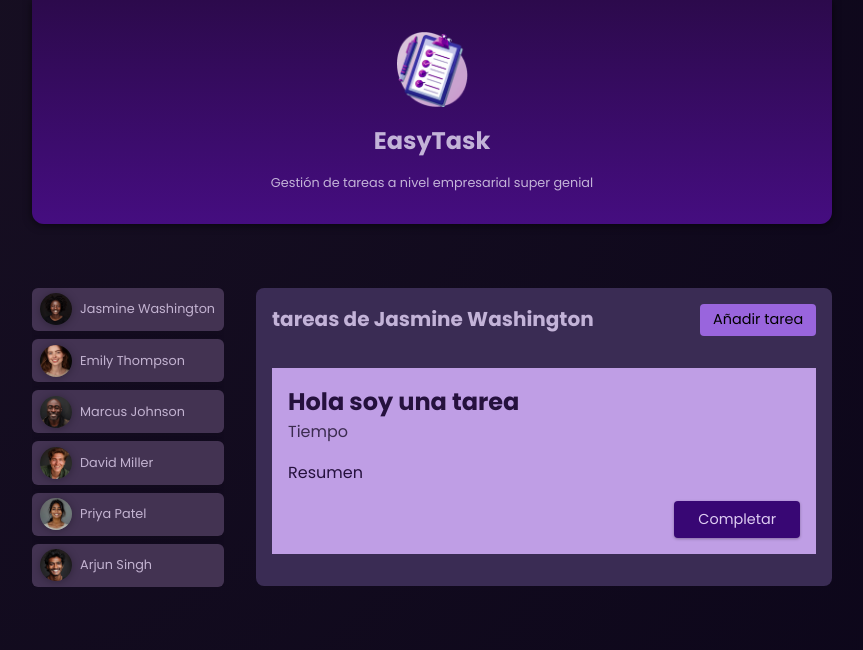
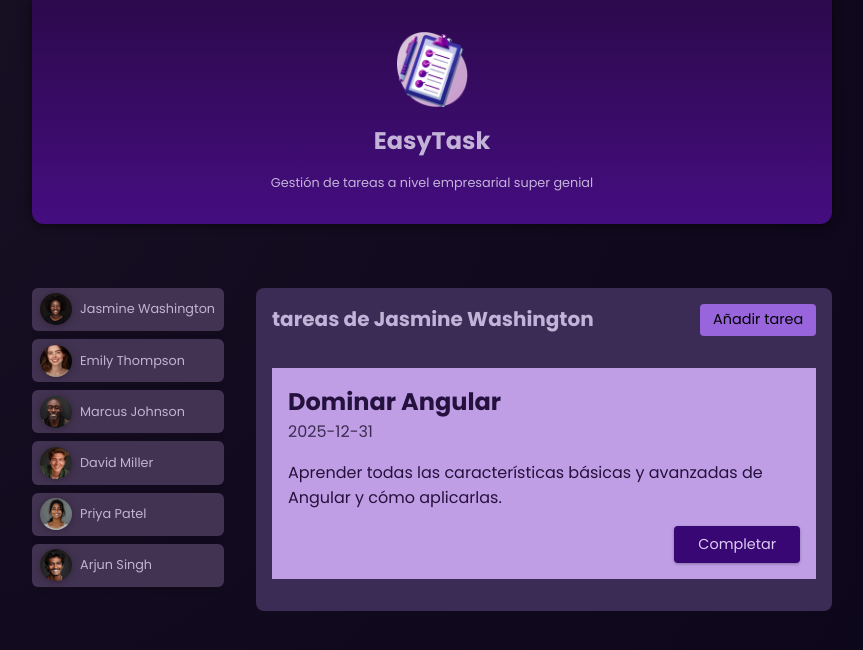
Before and after one commit to BryanVas24/Primerproyecto, an Angular app: page / in a window 1280 px wide. Both pictures are taken after a click on the button "Jasmine Washington". Shown: the top 650 px of the page, without its empty margins (208-1071 px from the left). Built offline with nearby package versions, Linux system fonts and the light colour scheme.

Commit message:
Mostrando el contenido de las tareas

```diff
--- a/src/app/tasks/task/task.component.html
+++ b/src/app/tasks/task/task.component.html
@@ -1,7 +1,7 @@
 <article>
-  <h2>Hola soy una tarea</h2>
-  <time datetime="">Tiempo</time>
-  <p>Resumen</p>
+  <h2>{{ task.title }}</h2>
+  <time datetime="">{{ task.dueDate }}</time>
+  <p>{{ task.summary }}</p>
   <p class="actions">
     <button>Completar</button>
   </p>
--- a/src/app/tasks/tasks.component.html
+++ b/src/app/tasks/tasks.component.html
@@ -8,7 +8,7 @@
   <ul>
     @for(task of selectedUsertasks; track task.id){
     <li>
-      <app-task />
+      <app-task [task]="task" />
     </li>
     }
   </ul>
```
Also changed, not shown: src/app/tasks/task/task.component.ts (+8 -1 lines).
